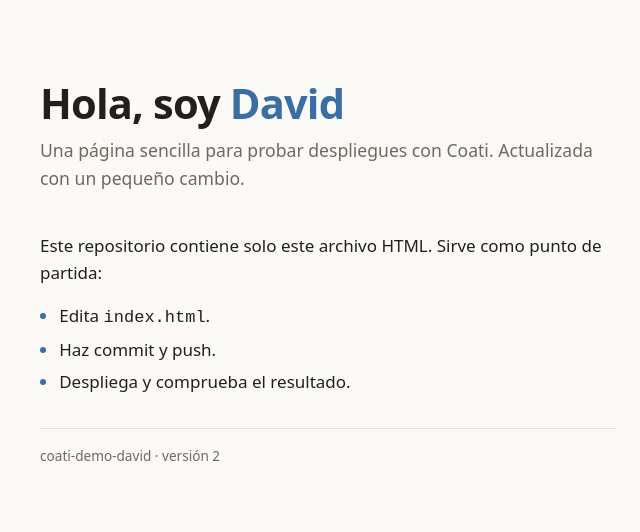
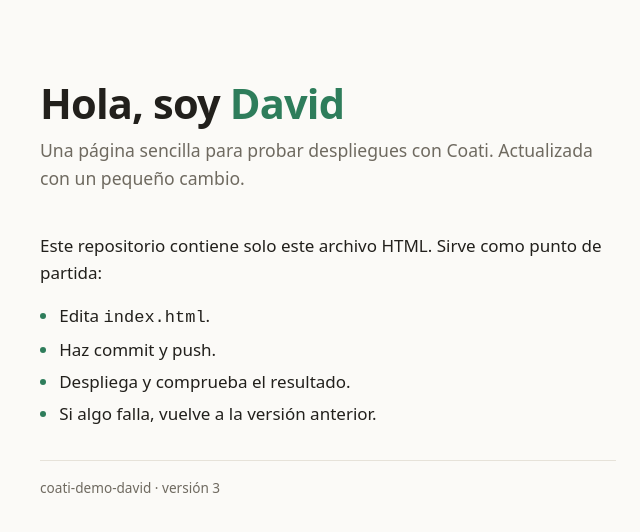
Before and after one commit to DavidAGB/coati-demo-david, a plain HTML site: page index.html in a window 1280 px wide. Shown: the whole page, without its empty margins (312-952 px from the left). Drawn offline with Linux system fonts and the light colour scheme.

Commit message:
Color verde, nuevo paso en la lista y versión 3
Co-Authored-By: Claude Opus 5.5 <noreply@anthropic.com>

```diff
--- a/index.html
+++ b/index.html
@@ -9,7 +9,7 @@
     --bg: #fbfaf7;
     --text: #22201c;
     --muted: #6f6a60;
-    --accent: #3a6ea5;
+    --accent: #2e7d5b;
     --line: #e6e2d9;
   }
   @media (prefers-color-scheme: dark) {
@@ -17,7 +17,7 @@
       --bg: #17181b;
       --text: #e9e7e2;
       --muted: #9a968d;
-      --accent: #7fb0e3;
+      --accent: #6fcf9f;
       --line: #2c2e33;
     }
   }
@@ -63,9 +63,10 @@
     <li>Edita <code>index.html</code>.</li>
     <li>Haz commit y push.</li>
     <li>Despliega y comprueba el resultado.</li>
+    <li>Si algo falla, vuelve a la versión anterior.</li>
   </ul>
 
-  <footer>coati-demo-david · versión 2</footer>
+  <footer>coati-demo-david · versión 3</footer>
 </main>
 </body>
 </html>
```
